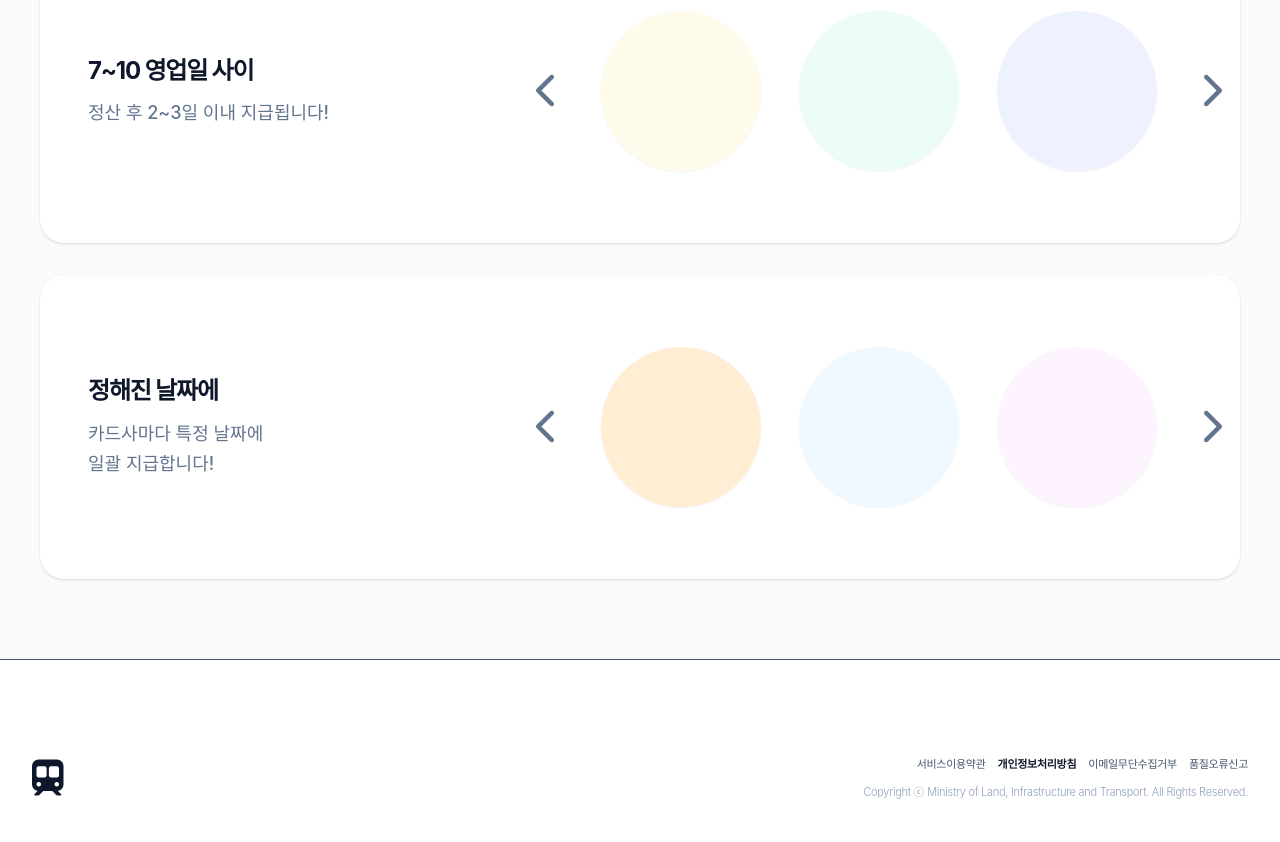
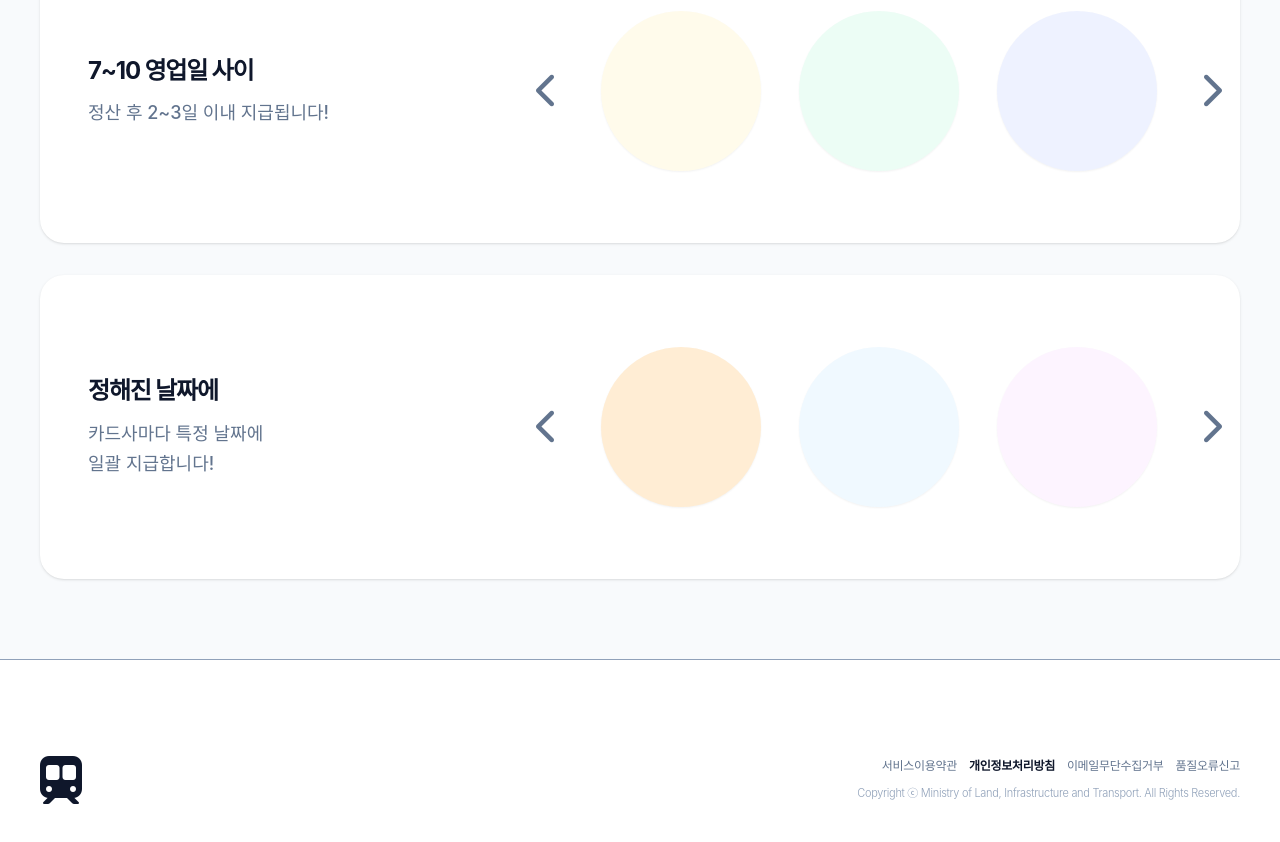
Before and after one commit to mimmizzang/project-kpass, a website built with Vite: page index.html in a window 1280 px wide. Shown: the part 1496-2338 px from the top of the page. Built offline with nearby package versions, Linux system fonts and the light colour scheme.

Commit message:
refactor: optimize footer layout

```diff
--- a/index.html
+++ b/index.html
@@ -366,19 +366,19 @@
     </main>
 
     <!-- 푸터 -->
-    <footer class="hidden w-full border-t border-slate-600 bg-white px-8 py-24 lg:block">
-      <div class="mx-auto flex max-w-7xl items-center justify-between">
-        <i class="fa-solid fa-subway shrink-0 text-4xl text-slate-900"></i>
+    <footer class="hidden w-full border-t border-slate-400 bg-white px-8 py-24 lg:block">
+      <div class="mx-auto flex max-w-[1200px] items-center justify-between">
+        <i class="fa-solid fa-subway text-5xl text-slate-900"></i>
 
-        <div class="flex flex-col items-end space-y-3 text-right text-[11px] tracking-tight text-slate-500">
-          <div class="flex items-center gap-x-3 text-slate-600">
+        <div class="flex flex-col items-end gap-y-3 text-xs tracking-tight text-slate-500">
+          <div class="flex items-center gap-x-3">
             <a href="#">서비스이용약관</a>
             <a href="#" class="font-bold text-slate-900">개인정보처리방침</a>
             <a href="#">이메일무단수집거부</a>
             <a href="#">품질오류신고</a>
           </div>
 
-          <div class="font-light text-slate-400">
+          <div class="text-[11px] font-light text-slate-400">
             Copyright ⓒ Ministry of Land, Infrastructure and Transport. All Rights Reserved.
           </div>
         </div>
```
